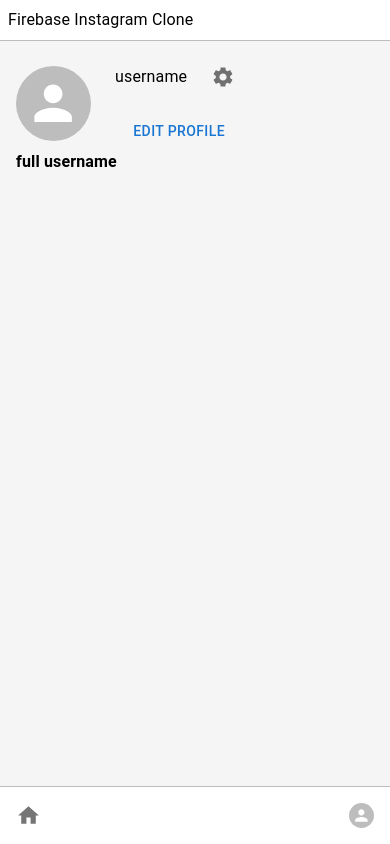
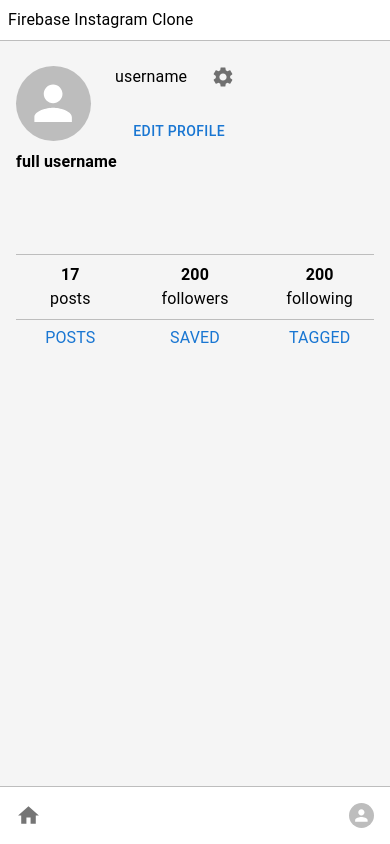
Before and after one commit to jbyomuhangi/firebase-ig-clone, a React (Create React App) app: page /profile/1 in a window 390 px wide. Built offline with nearby package versions, Linux system fonts and the light colour scheme.

Commit message:
Improved responsiveness of follower stats

```diff
--- a/src/components/ProfileBody/ProfileBody.tsx
+++ b/src/components/ProfileBody/ProfileBody.tsx
@@ -1,7 +1,9 @@
+import { Box, Button, styled, Theme, Typography } from "@mui/material";
+import useMediaQuery from "@mui/material/useMediaQuery";
 import React from "react";
-import { Box, styled, Typography } from "@mui/material";
 
-import ImageTile from "./ImageTile";
+// import ImageTile from "./ImageTile";
+import ExtraSmallScreenStatSummary from "../ProfileSummary/ExtraSmallScreenProfileSummary/ExtraSmallScreenStatSummary";
 
 type ProfileTab = {
   name: string;
@@ -14,17 +16,6 @@ const ProfileTabsContainer = styled(Box)(({ theme }) => ({
   gap: theme.spacing(2),
 }));
 
-const ProfileTabContainer = styled(Box)(({ theme }) => ({
-  padding: theme.spacing(2),
-  cursor: "pointer",
-}));
-
-const ProfilePostsContainer = styled(Box)({
-  display: "flex",
-  gap: "20px",
-  flexWrap: "wrap",
-});
-
 const profileTabs: ProfileTab[] = [
   { name: "Posts" },
   { name: "Saved" },
@@ -32,19 +23,27 @@ const profileTabs: ProfileTab[] = [
 ];
 
 const ProfileBody: React.FC = () => {
+  const isExtraSmallScreen = useMediaQuery((theme: Theme) =>
+    theme.breakpoints.down("sm")
+  );
+
   return (
     <Box>
+      <Box>
+        {isExtraSmallScreen && <ExtraSmallScreenStatSummary />}
+
         <ProfileTabsContainer>
           {profileTabs.map((tab) => {
             return (
-            <ProfileTabContainer key={tab.name}>
+              <Button key={tab.name} sx={{ flex: { xs: 1, sm: "unset" } }}>
                 <Typography>{tab.name}</Typography>
-            </ProfileTabContainer>
+              </Button>
             );
           })}
         </ProfileTabsContainer>
+      </Box>
 
-      <ProfilePostsContainer>
+      {/* <ProfilePostsContainer>
         <ImageTile />
         <ImageTile />
         <ImageTile />
@@ -65,7 +64,7 @@ const ProfileBody: React.FC = () => {
         <ImageTile />
         <ImageTile />
         <ImageTile />
-      </ProfilePostsContainer>
+      </ProfilePostsContainer> */}
     </Box>
   );
 };
--- /dev/null
+++ b/src/components/ProfileSummary/ExtraSmallScreenProfileSummary/ExtraSmallScreenStatSummary.tsx
@@ -0,0 +1,46 @@
+import { Box, styled, Typography } from "@mui/material";
+import React from "react";
+
+const ExtraSmallScreenStatSummaryContainer = styled(Box)(({ theme }) => ({
+  display: "flex",
+  alignItems: "center",
+  justifyContent: "center",
+  gap: theme.spacing(5),
+  padding: `${theme.spacing(1)} 0px`,
+  borderTop: `1px solid ${theme.palette.grey[400]}`,
+
+  [theme.breakpoints.down("sm")]: {
+    gap: theme.spacing(2),
+  },
+}));
+
+const StatContainer = styled(Box)({
+  display: "flex",
+  flexDirection: "column",
+  flex: 1,
+  justifyContent: "center",
+  alignItems: "center",
+});
+
+const ExtraSmallScreenStatSummary: React.FC = () => {
+  return (
+    <ExtraSmallScreenStatSummaryContainer>
+      <StatContainer>
+        <Typography sx={{ fontWeight: "bold" }}>17</Typography>
+        <Typography>posts</Typography>
+      </StatContainer>
+
+      <StatContainer>
+        <Typography sx={{ fontWeight: "bold" }}>200</Typography>
+        <Typography>followers</Typography>
+      </StatContainer>
+
+      <StatContainer>
+        <Typography sx={{ fontWeight: "bold" }}>200</Typography>
+        <Typography>following</Typography>
+      </StatContainer>
+    </ExtraSmallScreenStatSummaryContainer>
+  );
+};
+
+export default ExtraSmallScreenStatSummary;
--- a/src/pages/ProfilePage.tsx
+++ b/src/pages/ProfilePage.tsx
@@ -2,7 +2,7 @@ import React from "react";
 import { Box, styled } from "@mui/material";
 
 import ProfileSummary from "../components/ProfileSummary";
-// import ProfileBody from "../components/ProfileBody";
+import ProfileBody from "../components/ProfileBody";
 
 const ProfileContentContainer = styled(Box)(({ theme }) => ({
   display: "flex",
@@ -16,7 +16,7 @@ const ProfilePage: React.FC = () => {
   return (
     <ProfileContentContainer>
       <ProfileSummary />
-      {/* <ProfileBody /> */}
+      <ProfileBody />
     </ProfileContentContainer>
   );
 };
```
Lines whose indentation alone changed are shown as unchanged.
